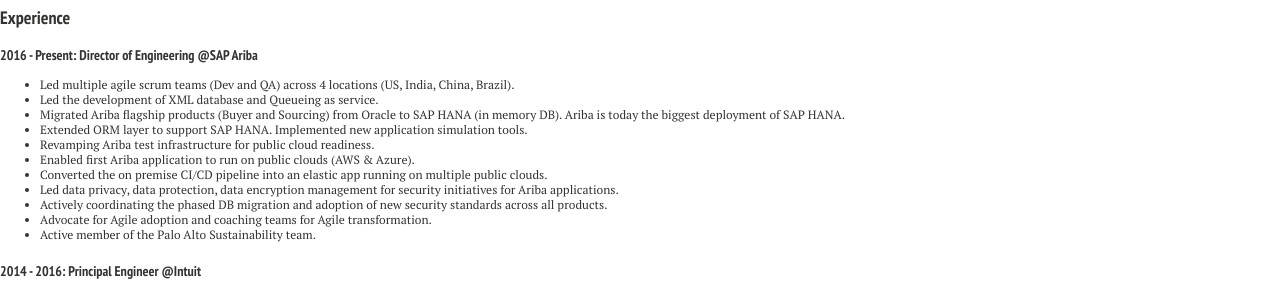
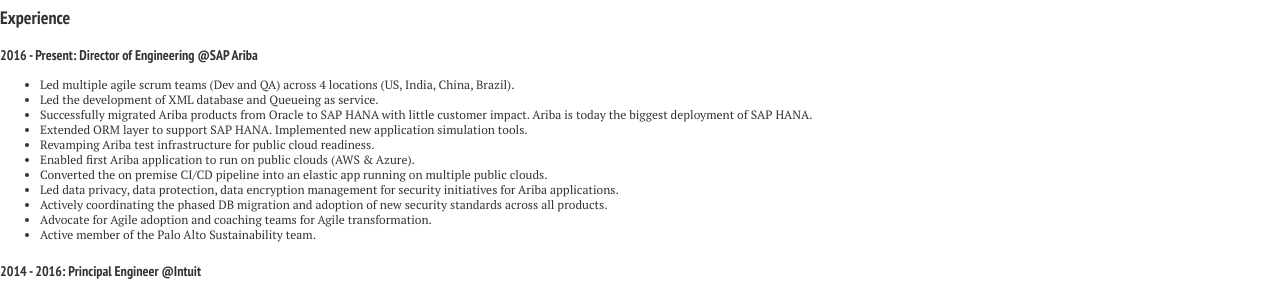
Before and after one commit to quocvu/quocvu.github.io, a Jekyll site: the page built from resume/pdf.md, in a window 1280 px wide. Shown: the part 284-578 px from the top of the page. Built offline with Jekyll 4.4.1, drawn with Linux system fonts in a browser that asks for light colours; nearby versions of some CDN libraries.

Commit message:
minor tweak to descriptions

```diff
--- a/_data/resume.yml
+++ b/_data/resume.yml
@@ -62,7 +62,7 @@
   description:
     - Led multiple agile scrum teams (Dev and QA) across 4 locations (US, India, China, Brazil).
     - Led the development of XML database and Queueing as service.
-    - Migrated Ariba flagship products (Buyer and Sourcing) from Oracle to SAP HANA (in memory DB). Ariba is today the biggest deployment of SAP HANA.
+    - Successfully migrated Ariba products from Oracle to SAP HANA with little customer impact. Ariba is today the biggest deployment of SAP HANA.
     - Extended ORM layer to support SAP HANA. Implemented new application simulation tools.
     - Revamping Ariba test infrastructure for public cloud readiness.
     - Enabled first Ariba application to run on public clouds (AWS & Azure).
```
